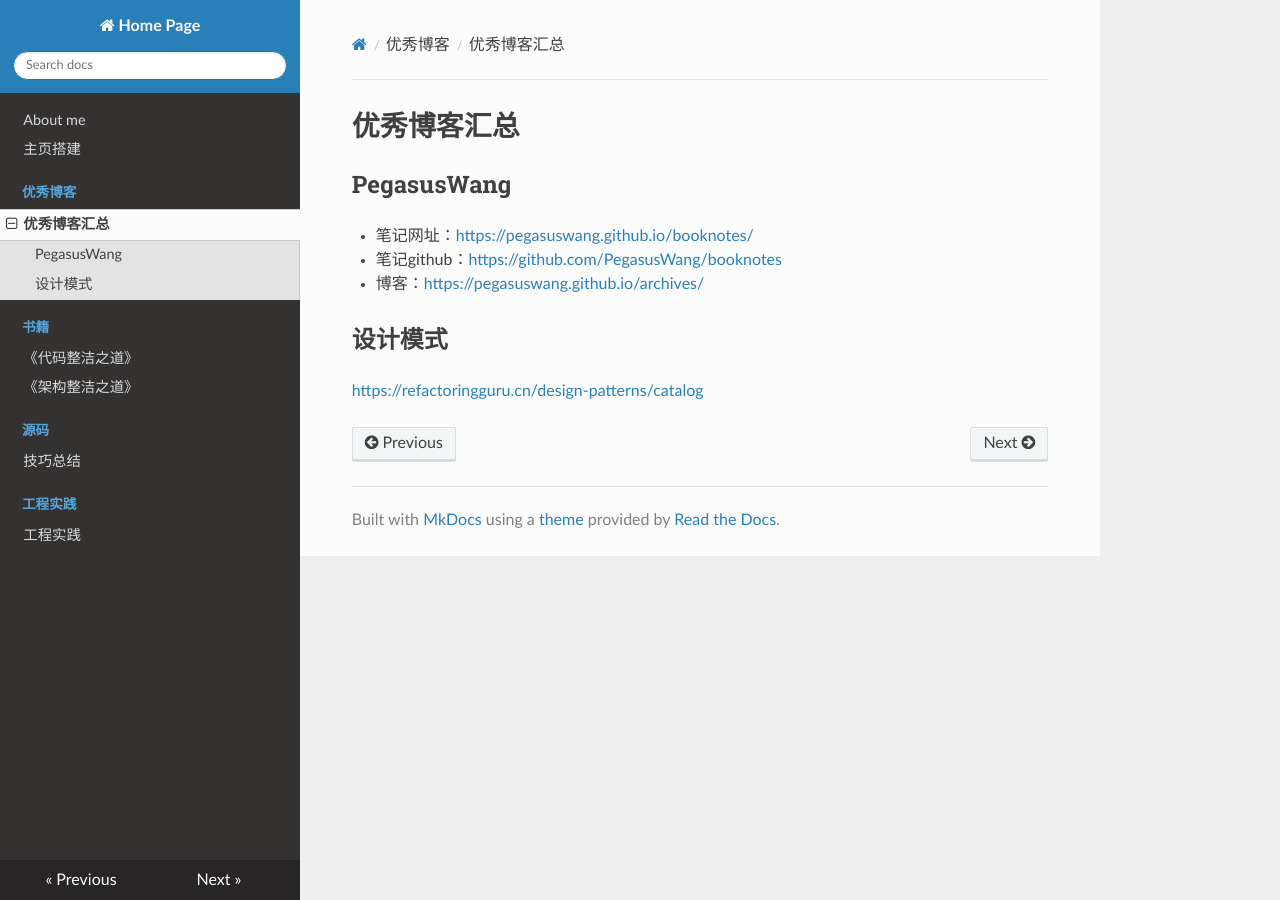
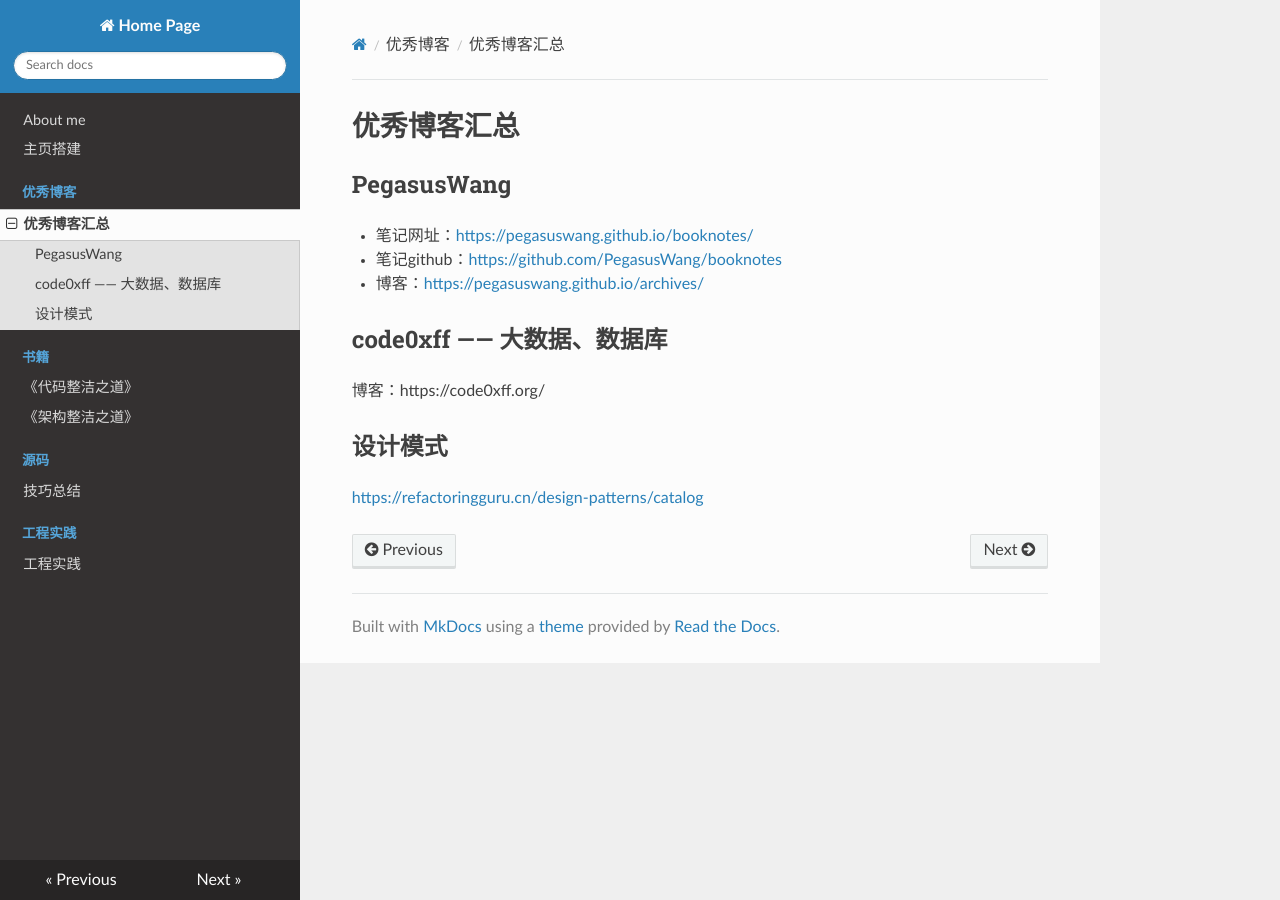
Before and after one commit to HannanKan/homepage, an MkDocs documentation site: the page built from docs/blogs/index.md, in a window 1280 px wide. Built offline with MkDocs 1.6.1, drawn with Linux system fonts in a browser that asks for light colours; nearby versions of some CDN libraries.

Commit message:
新增code0xff.org 博客

```diff
--- a/docs/blogs/index.md
+++ b/docs/blogs/index.md
@@ -5,5 +5,8 @@
 * 笔记github：[https://github.com/PegasusWang/booknotes](https://github.com/PegasusWang/booknotes)
 * 博客：[https://pegasuswang.github.io/archives/](https://pegasuswang.github.io/archives/)
 
+## code0xff —— 大数据、数据库
+博客：https://code0xff.org/
+
 ## 设计模式
 [https://refactoringguru.cn/design-patterns/catalog](https://refactoringguru.cn/design-patterns/catalog)
```
